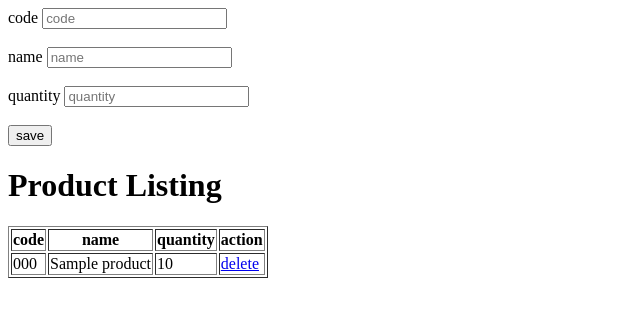
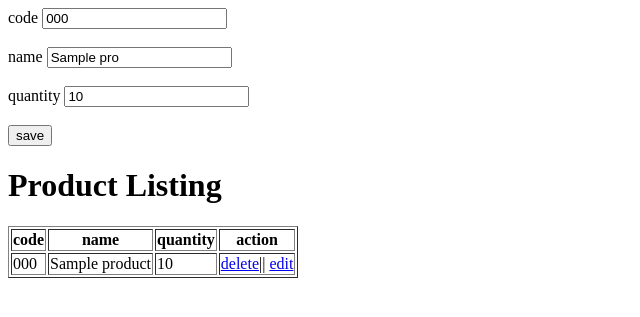
Before and after one commit to ValdezShekinahAnisetteBelen/task1_valdez_3f1, a CodeIgniter 4 app: the page made by app/Views/products.php in a window 1280 px wide. Shown: the top 317 px of the page, without its empty margins (0-640 px from the left). Run offline with PHP 8.4 and a stand-in for CodeIgniter, Linux system fonts and the light colour scheme; the template is opened without the code that fills it: most values are stand-ins (such as "Sample title", 1, 10 or a date in 2020); some libraries are stand-ins or nearby versions.

Commit message:
COMPLETE (without bootstrap)

```diff
--- a/app/Config/Routes.php
+++ b/app/Config/Routes.php
@@ -10,3 +10,4 @@ $routes->get('/product', 'ProductController::shekinah');
 $routes->get('/product/(:any)', 'ProductController::product/$1');
 $routes->post('/save', 'ProductController::save');
 $routes->get('/delete/(:any)', 'ProductController::delete/$1');
+$routes->get('/edit/(:any)', 'ProductController::edit/$1');
--- a/app/Views/products.php
+++ b/app/Views/products.php
@@ -8,13 +8,18 @@
 <body>
     <form action="/save" method="post">
             <label>code</label>
-            <input type="text" name="code" placeholder="code">
+            <input type="hidden" name="id" value="<?= isset($pro['id']) ? $pro['id'] : '' ?>">
+
+            <input type="text" name="code" placeholder="code" value="<?= isset($pro['code']) ? $pro['code'] : '' ?>">
+
             <br><br>
             <label>name</label>
-            <input type="text" name="name" placeholder="name">
+            <input type="text" name="name" placeholder="name" value="<?= isset($pro['name']) ? $pro['name'] : '' ?>">
+
             <br><br>
             <label>quantity</label>
-            <input type="text" name="quantity" placeholder="quantity">
+            <input type="text" name="quantity" placeholder="quantity" value="<?= isset($pro['quantity']) ? $pro['quantity'] : '' ?>">
+
             <br><br>
             <input type="submit" value="save">
     </form>
@@ -31,7 +36,7 @@
                 <td><?= $pr['code'] ?></td>
                 <td><?= $pr['name'] ?></td>
                 <td><?= $pr['quantity'] ?></td>
-                <td><a href="/delete/<?= $pr['id'] ?>">delete</a></td>
+                <td><a href="/delete/<?= $pr['id'] ?>">delete</a>|| <a href="/edit/<?= $pr['id'] ?>">edit</a></td>
             </tr>
 
             <?php endforeach; ?>
```
Also changed, not shown: app/Controllers/ProductController.php (+23 -2 lines), 1 other file.
